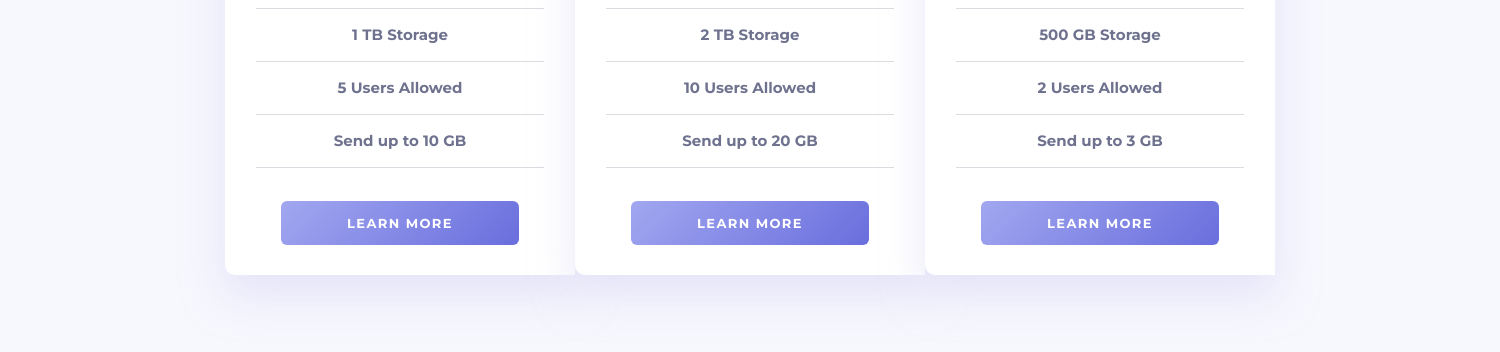
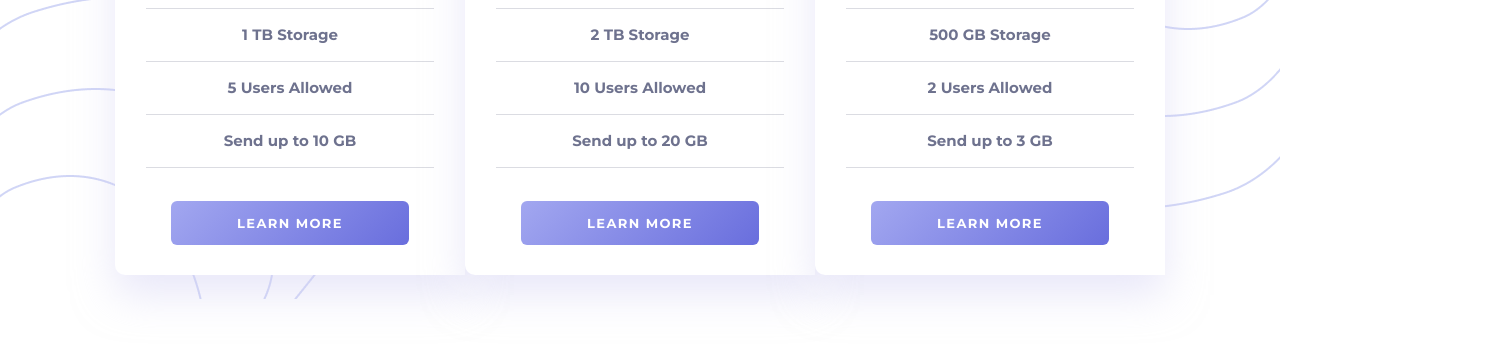
Before and after one commit to irwin7/prices, a plain HTML site: page index.html in a window 1280 px wide. Shown: the part 448-800 px from the top of the page, 1500 px wide, since content can reach past the window. Drawn offline with nearby package versions, Linux system fonts and the light colour scheme.

Commit message:
update 2

```diff
--- a/css/column.css
+++ b/css/column.css
@@ -3,7 +3,7 @@
 }
 
 .container {
-  width: 1500px;
+  width: 1200px;
   margin: 0 auto;
   padding: 0 30px;
 }
@@ -29,8 +29,6 @@
 .align-center {
   align-items: center;
 }
-
-
 
 .col-1 {
   max-width:8.333333%;
--- a/css/style.css
+++ b/css/style.css
@@ -8,6 +8,10 @@
 body{
   font-family: 'Montserrat', sans-serif;
   background-color: #F7F7FE;
+  background: url('../img/bg-1.png'), url('../img/bg-2.png');
+  /* background-size: cover; */
+  background-position:  top 0 right 0, bottom 0 left 0;
+  background-repeat: no-repeat;
 }
 ul{
   list-style: none;
```
Also changed, not shown: img/bg-1.png (added), img/bg-2.png (added).
